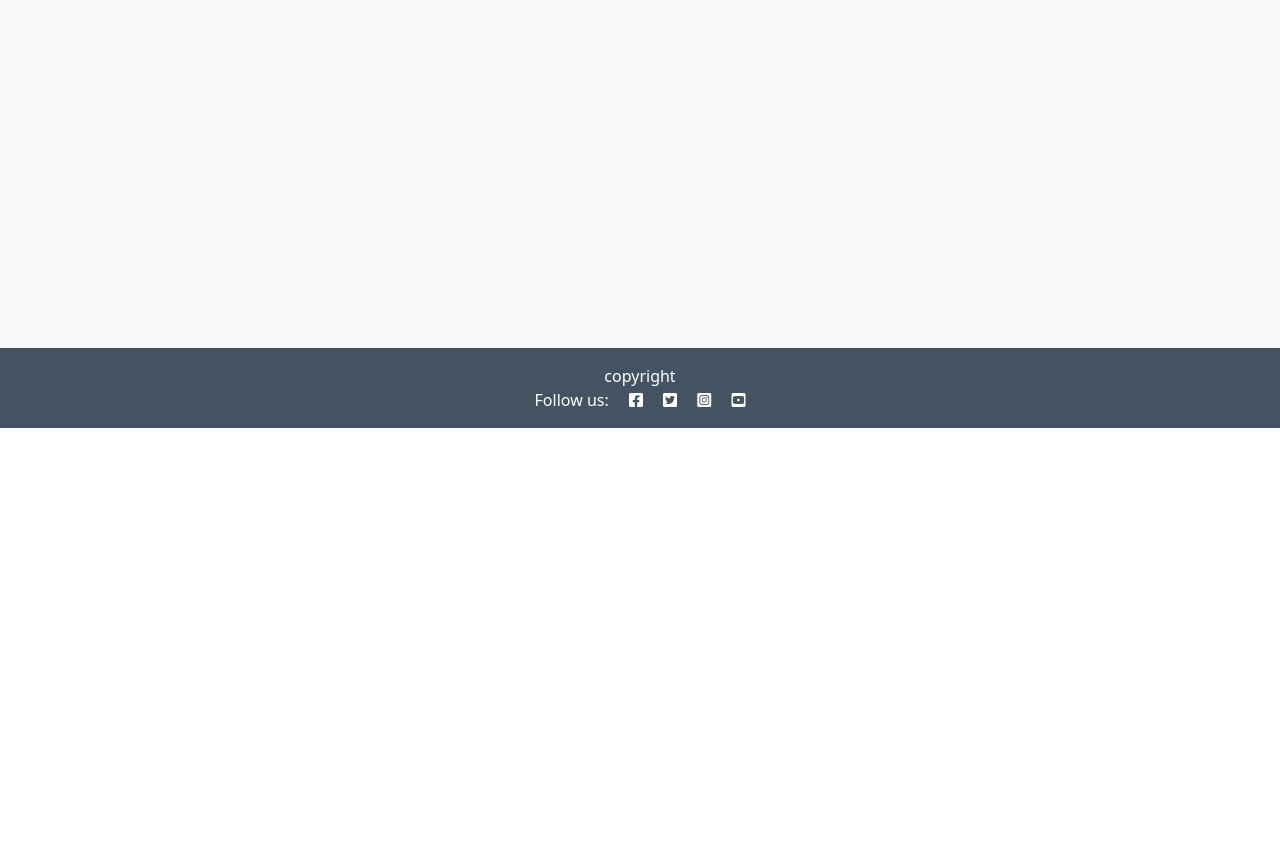
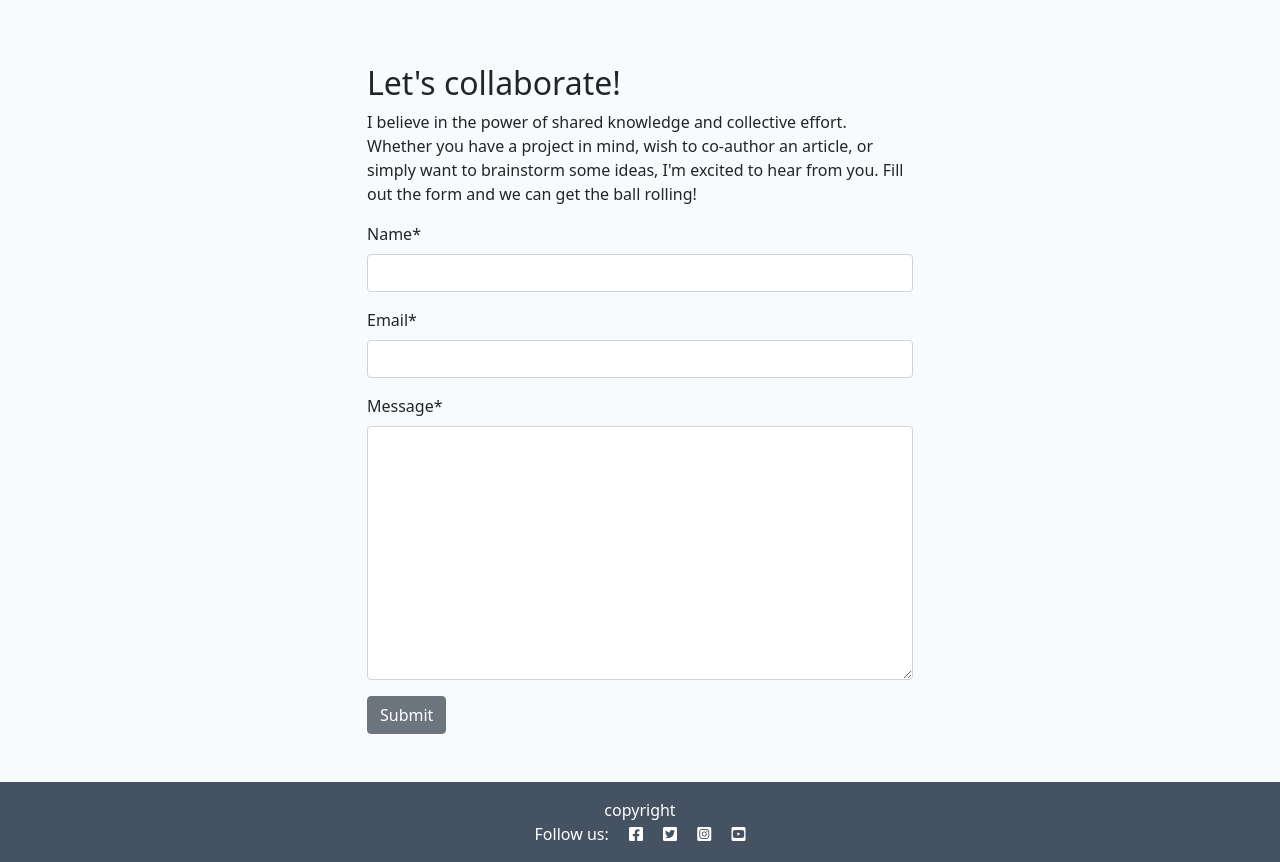
Before and after one commit to isThatAFife/django-blog, a Django app: page /about/ in a window 1280 px wide. Shown: the part 372-1234 px from the top of the page. Before the commit the page ends 800 px from the top, so only its background shows below. Run offline with Django 4.2, Linux system fonts and the light colour scheme; data that the repository does not hold is empty; some libraries are stand-ins or nearby versions.

Commit message:
added collaboration form to about me

```diff
--- /dev/null
+++ b/about/forms.py
@@ -0,0 +1,8 @@
+from .models import CollaborateRequest
+from django import forms
+
+
+class CollaborateForm(forms.ModelForm):
+    class Meta:
+        model = CollaborateRequest
+        fields = ('name', 'email', 'message')
--- a/about/models.py
+++ b/about/models.py
@@ -1,4 +1,6 @@
 from django.db import models
+
+# Create your models here.
 
 
 class About(models.Model):
@@ -8,3 +10,13 @@ class About(models.Model):
 
     def __str__(self):
         return self.title
+
+
+class CollaborateRequest(models.Model):
+    name = models.CharField(max_length=200)
+    email = models.EmailField()
+    message = models.TextField()
+    read = models.BooleanField(default=False)
+
+    def __str__(self):
+        return f"Collaboration request from {self.name}"
--- a/about/templates/about/about.html
+++ b/about/templates/about/about.html
@@ -1,15 +1,15 @@
 {% extends 'base.html' %}
+{% load static %}
+{% load crispy_forms_tags %}
+
 {% block content %}
-{% load static %}
 <div class="container mt-5">
     <div class="row">
-    <div class="col-4 text-center">
-      <img src="{% static 'images/nobody.jpg' %}" width="75%" />
+        <div class="col-12 col-md-4 text-center">
+            <img src="{% static 'images/nobody.jpg' %}" width="75%">
         </div>
-    <div class="col-8">
-      <!-- Title goes between these h2 tags -->
+        <div class="col-12 col-md-8">
             <h2>{{ about.title }}</h2>
-      <!-- Content goes directly underneath this -->
             {{ about.content | safe }}
         </div>
     </div>
@@ -20,5 +20,23 @@
             <p class="text-end"><em>Updated on: {{ about.updated_on }}</em></p>
         </div>
     </div>
+    <div class="row justify-content-center">
+        <div class="col-12 col-md-6 my-5">
+            <h2>Let's collaborate!</h2>
+            <p>I believe in the power of shared knowledge and collective effort.
+                Whether you have a project in mind, wish to co-author
+                an article, or simply want to brainstorm some ideas,
+                I'm excited to hear from you. Fill out the form
+                and we can get the ball rolling!</p>
+
+            <!-- add your form here. Your submit button should
+                                have the classes of btn, btn-secondary -->
+            <form action="" method="post">
+                {{ collaborate_form | crispy }}
+                {% csrf_token %}
+                <button class="btn btn-secondary" type="submit">Submit</button>
+            </form>
+        </div>
+    </div>
 </div>
 {% endblock content %}
--- a/about/views.py
+++ b/about/views.py
@@ -1,5 +1,7 @@
 from django.shortcuts import render
 from .models import About
+from .forms import CollaborateForm
+from django.contrib import messages
 
 
 def about_me(request):
@@ -7,9 +9,23 @@ def about_me(request):
     Renders the About page
     """
     about = About.objects.all().order_by("-updated_on").first()
+    collaborate_form = CollaborateForm()
+
+    if request.method == "POST":
+        collaborate_form = CollaborateForm(data=request.POST)
+        if collaborate_form.is_valid():
+            collaborate = collaborate_form.save()
+            collaborate.save()
+            messages.add_message(
+                request, messages.SUCCESS,
+                'Collaboration request received! I endeavour to respond within 2 working days.'
+            )
 
     return render(
         request,
         "about/about.html",
-        {"about": about},
+        {
+            "about": about,
+            "collaborate_form": collaborate_form
+        },
     )
--- a/blog/views.py
+++ b/blog/views.py
@@ -33,6 +33,7 @@ def post_detail(request, slug):
     comment_count = post.comments.filter(approved=True).count()
 
     if request.method == "POST":
+        print("Received POST request")
         comment_form = CommentForm(data=request.POST)
         if comment_form.is_valid():
             comment = comment_form.save(commit=False)
@@ -46,6 +47,8 @@ def post_detail(request, slug):
 
     comment_form = CommentForm()
 
+    print("About to render template")
+
     return render(
         request,
         "blog/post_detail.html",
```
Also changed, not shown: about/admin.py (+13 -2 lines), about/migrations/0002_collaboraterequest.py (added), blog/forms.py (line endings or trailing spaces). Lines whose indentation alone changed are shown as unchanged.
